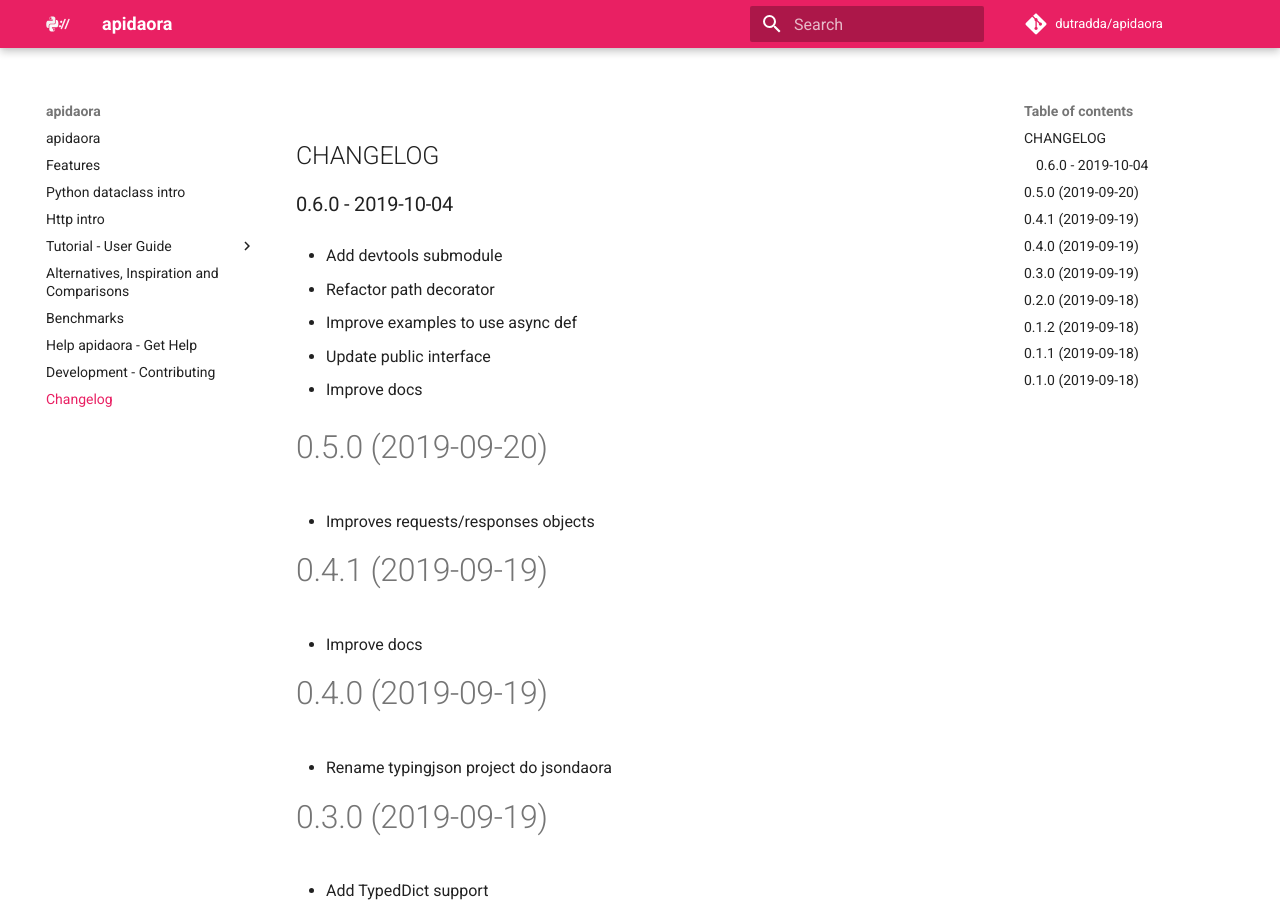
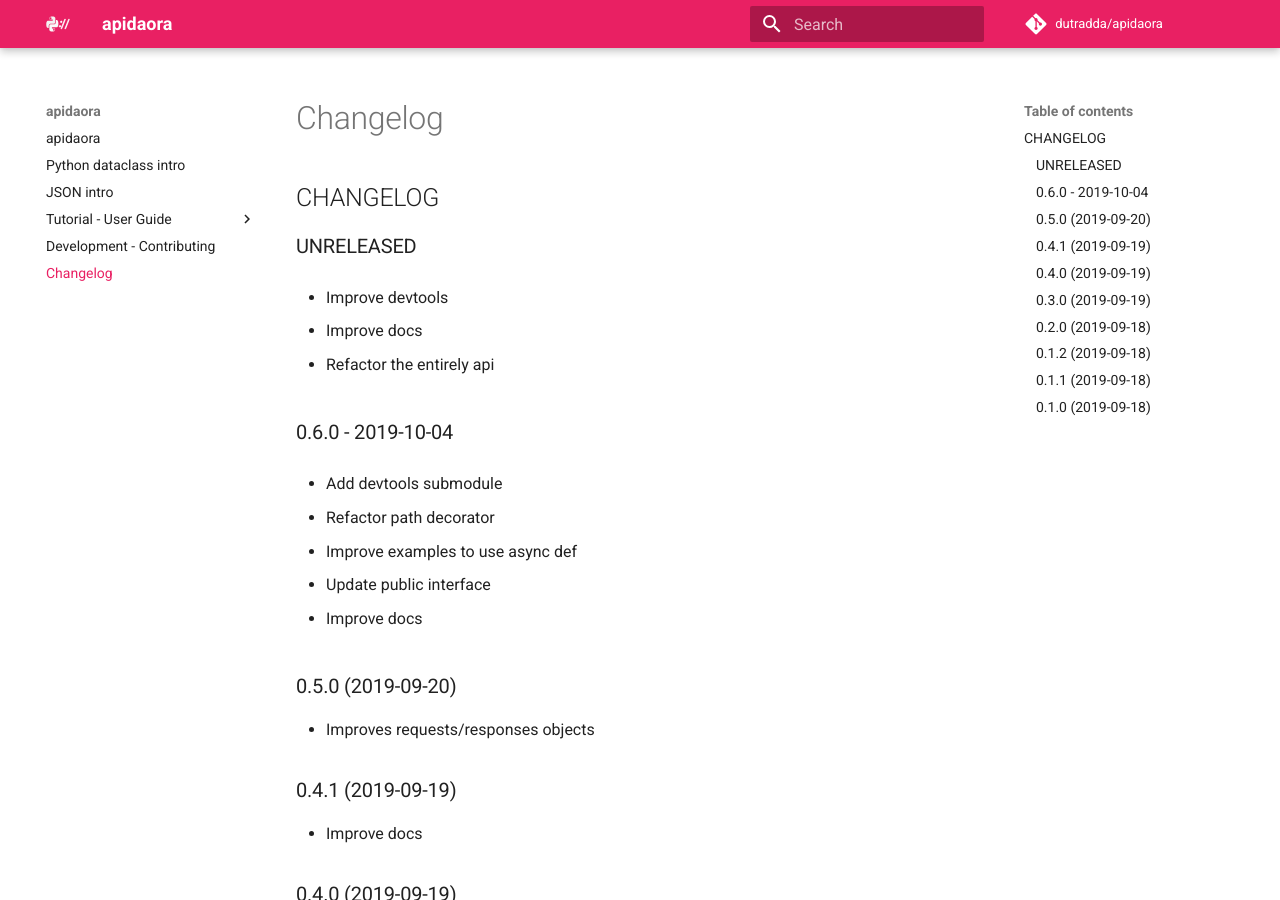
Before and after one commit to dutradda/apidaora, an MkDocs documentation site: the page built from docs/changelog.md, in a window 1280 px wide and 900 px high. Built offline with MkDocs 1.6.1 and Material for MkDocs 9.7.7, drawn with Linux system fonts in a browser that asks for light colours; comment, search, counter and statistics services are not loaded.

Commit message:
Update docs

````diff
--- a/docs/changelog.md
+++ b/docs/changelog.md
@@ -1,4 +1,12 @@
 ## CHANGELOG
+
+### UNRELEASED
+
+ - Improve devtools
+
+ - Improve docs
+
+ - Refactor the entirely api
 
 ### 0.6.0 - 2019-10-04
 
@@ -13,42 +21,43 @@
  - Improve docs
 
 
-0.5.0 (2019-09-20)
-==================
-- Improves requests/responses objects
+### 0.5.0 (2019-09-20)
+
+ - Improves requests/responses objects
 
 
-0.4.1 (2019-09-19)
-==================
-- Improve docs
+### 0.4.1 (2019-09-19)
+
+ - Improve docs
 
 
-0.4.0 (2019-09-19)
-==================
-- Rename typingjson project do jsondaora
+### 0.4.0 (2019-09-19)
+
+ - Rename typingjson project do jsondaora
 
 
-0.3.0 (2019-09-19)
-==================
-- Add TypedDict support
-- Rename project
+### 0.3.0 (2019-09-19)
+
+ - Add TypedDict support
+
+ - Rename project
 
 
-0.2.0 (2019-09-18)
-==================
-- Refactor app and router modules
+### 0.2.0 (2019-09-18)
+
+ - Refactor app and router modules
 
 
-0.1.2 (2019-09-18)
-==================
-- Improve docs
+### 0.1.2 (2019-09-18)
+
+ - Improve docs
 
 
-0.1.1 (2019-09-18)
-==================
-- Fix docs
+### 0.1.1 (2019-09-18)
+
+ - Fix docs
 
 
-0.1.0 (2019-09-18)
-==================
-- Add initial files
+### 0.1.0 (2019-09-18)
+
+ - Add initial files
--- a/docs/contributing.md
+++ b/docs/contributing.md
@@ -1,6 +1,4 @@
-## Contributing for apidaora
-
-### Starting Development
+## Starting Development
 
 ```bash
 git clone git@github.com:dutradda/apidaora.git --recursive
@@ -12,13 +10,13 @@
 bake dependencies
 ```
 
-### Running the integration suite:
+## Running the integration suite:
 
 ```bash
 bake integration
 ```
 
-### Other bake tasks:
+## Other bake tasks:
 
 ```bash
 bake check-code
--- a/mkdocs.yml
+++ b/mkdocs.yml
@@ -18,18 +18,20 @@
 
 nav:
     - apidaora: index.md
-    - Features: features.md
+    # - Features: features.md
     - Python dataclass intro: python-dataclass.md
-    - Http intro: http.md
+    - JSON intro: json.md
+    # - Http intro: http.md
     - Tutorial - User Guide:
         - Introduction: tutorial/00-intro.md
-        - Complete Request/Response: tutorial/01-complete-request-response.md
-        - Deserializations bad requests: tutorial/02-deserializations-bad-requests.md
-        - Validating fields: tutorial/03-validating-fields.md
-        - Complex nested structures: tutorial/04-complex-nested-structures.md
-    - Alternatives, Inspiration and Comparisons: alternatives.md
-    - Benchmarks: benchmarks.md
-    - Help apidaora - Get Help: help.md
+        - Core Module: tutorial/10-using-asgi-module.md
+        # - Complete Request/Response: tutorial/01-complete-request-response.md
+        # - Deserializations bad requests: tutorial/02-deserializations-bad-requests.md
+        # - Validating fields: tutorial/03-validating-fields.md
+        # - Complex nested structures: tutorial/04-complex-nested-structures.md
+    # - Alternatives, Inspiration and Comparisons: alternatives.md
+    # - Benchmarks: benchmarks.md
+    # - Help apidaora - Get Help: help.md
     - Development - Contributing: contributing.md
     - Changelog: changelog.md
 
````
Also changed, not shown: CHANGELOG.md (+34 -25 lines), CONTRIBUTING.md (+3 -5 lines), README.md (+143 -80 lines), docs/features.md (deleted, +0 -5 lines), docs/index.md (+38 -11 lines), docs/tutorial/00-intro.md (+2 -2 lines), docs/tutorial/10-using-asgi-module.md (+2 -2 lines), 3 other files.
